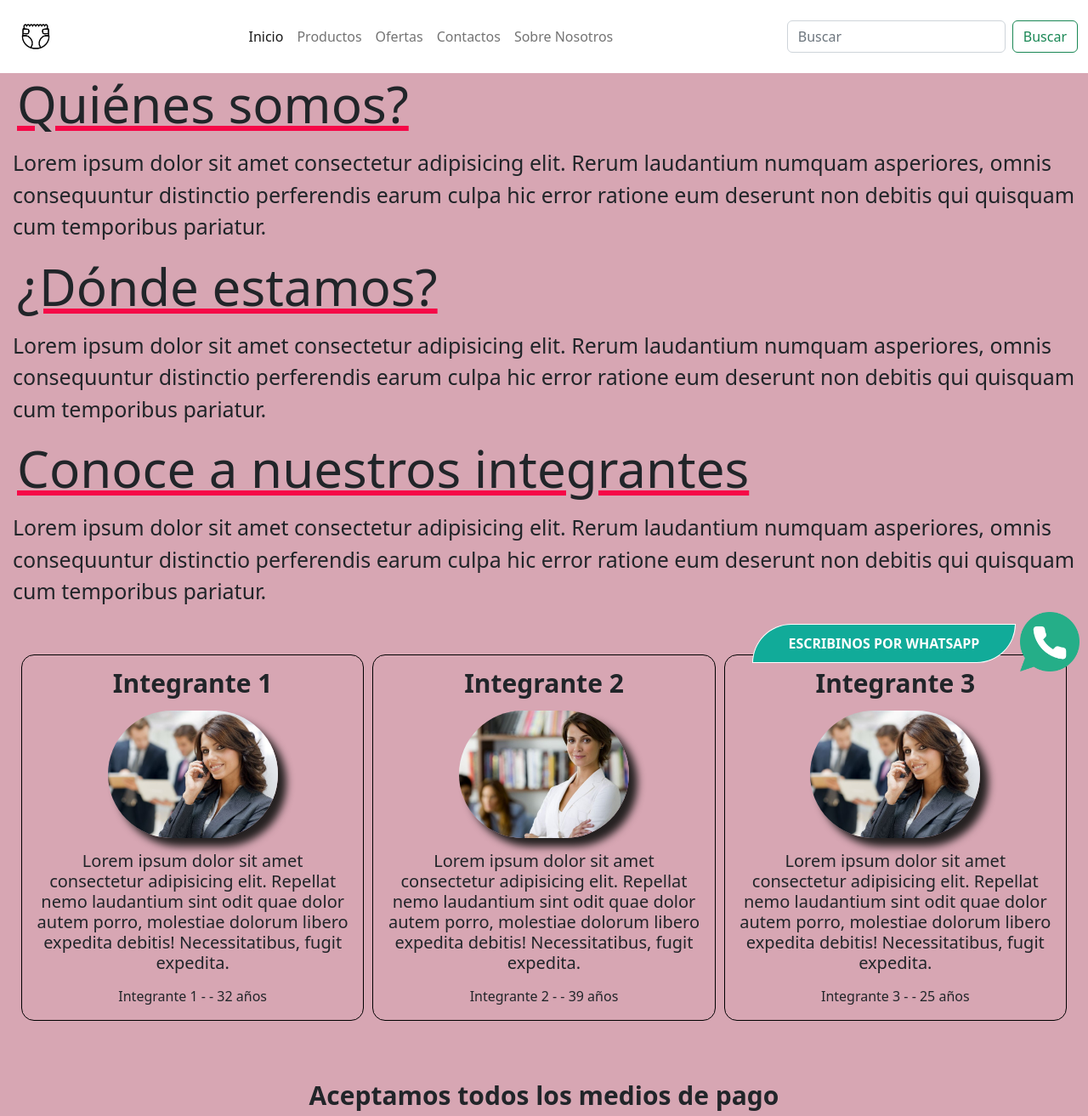
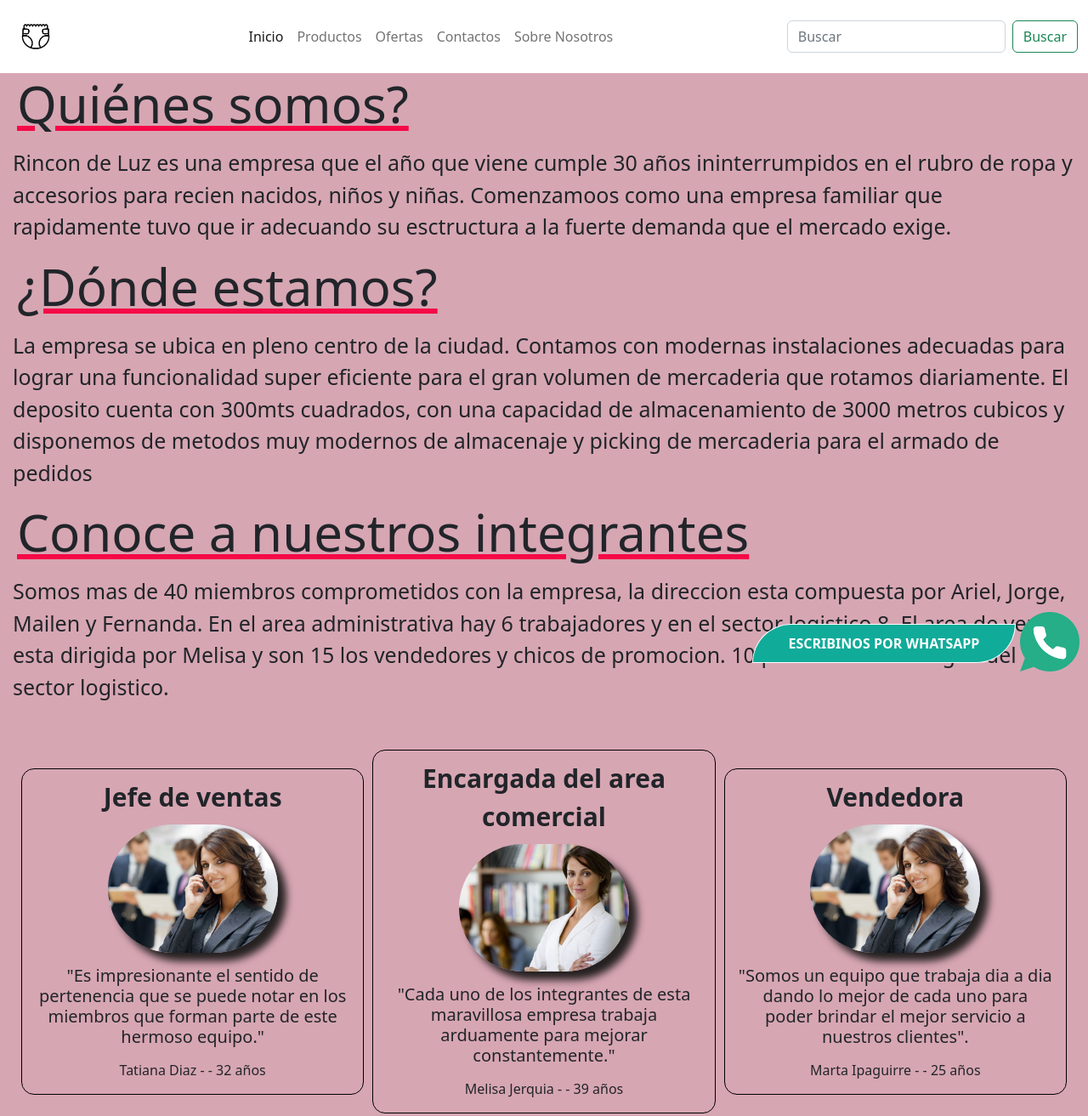
Before and after one commit to brunorosales1583/brunorosales1583, a website: page sobrenosotros.html in a window 1280 px wide. Shown: the top 1313 px of the page at 85% size. Drawn offline with nearby package versions, Linux system fonts and the light colour scheme.

Commit message:
puliendo errores para entrega final, integrantes, texto sobre nosotros, responsive

```diff
--- a/SCSS/style2.scss
+++ b/SCSS/style2.scss
@@ -499,7 +499,8 @@ section img {
 }
 
 .contenedor_integrantes {
-    display: flex;
+    display: grid;
+    grid-template-columns: auto auto auto;
     width: auto;
     height: auto;
     align-items: center;
@@ -522,10 +523,12 @@ section img {
 }
 
 .contenedor_integrantes div {
+    width: auto;
     text-align: center;
     border: 1px solid black;
     margin: 5px;
     border-radius: 15px;
+
 }
 
 .contenedor_integrantes h2 {
@@ -673,5 +676,24 @@ section img {
         font-size: 10px;
         font-weight: 700;
     }
+    .contenedor_integrantes {
+        display: flex;
+        flex-wrap: wrap;
+        justify-content: center;
+        width: auto;
+        height: auto;
+        align-items: center;
+        margin: 50px 20px;
+    }
+
+    .contenedor_integrantes div {
+        width: 80%;
+        text-align: center;
+        border: 1px solid black;
+        margin: 5px;
+        border-radius: 15px;
+
+    }
+
 
 }
--- a/sobrenosotros.html
+++ b/sobrenosotros.html
@@ -28,6 +28,7 @@
 	<title>Rincon de Luz</title>
 </head>
 
+<body>
 	<!--encabezado-->
 	<header>
 		<nav class="navbar navbar-expand-lg bg-transparent">
@@ -35,8 +36,8 @@
 				<a class="navbar-brand" href="#"><img src="imagenes/img-panal.jpg" width="60px"
 						alt="imagen de logo de pañal"></a>
 				<button class="navbar-toggler" type="button" data-bs-toggle="collapse"
-				data-bs-target="#navbarSupportedContent" aria-controls="navbarSupportedContent" aria-expanded="false"
-				aria-label="Toggle navigation">
+					data-bs-target="#navbarSupportedContent" aria-controls="navbarSupportedContent"
+					aria-expanded="false" aria-label="Toggle navigation">
 					<span class="navbar-toggler-icon"></span>
 				</button>
 				<div class="collapse navbar-collapse justify-content-center" id="navbarSupportedContent">
@@ -65,11 +66,8 @@
 			</div>
 		</nav>
 	</header>
-
-
 	<!--articulo principal-->
 	<main>
-
 		<div class="contenedor-w-fijo">
 			<!--Whatsapp fijo-->
 			<div class="w-fijo">
@@ -84,83 +82,59 @@
 				</a>
 			</div>
 		</div>
-
 		<!--Texto principal-->
 		<div class="articulo">
 			<h2>Quiénes somos?</h2>
-		<p> Lorem ipsum dolor sit amet consectetur adipisicing elit. Rerum laudantium numquam asperiores, omnis
-			consequuntur
-			distinctio perferendis earum culpa hic error ratione eum deserunt non debitis qui quisquam cum temporibus
-			pariatur.</p>
-
+			<p> Rincon de Luz es una empresa que el año que viene cumple 30 años ininterrumpidos en el rubro de ropa y accesorios para recien nacidos, niños y niñas. Comenzamoos como una empresa familiar que rapidamente tuvo que ir adecuando su esctructura a la fuerte demanda que el mercado exige.</p>
 			<h2>¿Dónde estamos?</h2>
-		<p> Lorem ipsum dolor sit amet consectetur adipisicing elit. Rerum laudantium numquam asperiores, omnis
-			consequuntur
-			distinctio perferendis earum culpa hic error ratione eum deserunt non debitis qui quisquam cum temporibus
-			pariatur.</p>
-
+			<p> La empresa se ubica en pleno centro de la ciudad. Contamos con modernas instalaciones adecuadas para lograr una funcionalidad super eficiente para el gran volumen de mercaderia que rotamos diariamente. El deposito cuenta con 300mts cuadrados, con una capacidad de almacenamiento de 3000 metros cubicos y disponemos de metodos muy modernos de almacenaje y picking de mercaderia para el armado de pedidos</p>
 			<h2>Conoce a nuestros integrantes</h2>
-		<p> Lorem ipsum dolor sit amet consectetur adipisicing elit. Rerum laudantium numquam asperiores, omnis
-			consequuntur
-			distinctio perferendis earum culpa hic error ratione eum deserunt non debitis qui quisquam cum temporibus
-			pariatur.</p>
+			<p> Somos mas de 40 miembros comprometidos con la empresa, la direccion esta compuesta por Ariel, Jorge, Mailen y Fernanda. En el area administrativa hay 6 trabajadores y en el sector logistico 8. El area de ventas esta dirigida por Melisa y son 15 los vendedores y chicos de promocion. 10 personas se encargan del sector logistico.</p>
 		</div>
 		<div class="contenedor_integrantes">
 			<div class="integrante_1">
-			<p class="titulo_integrantes">Integrante 1</p>
+				<p class="titulo_integrantes">Jefe de ventas</p>
 				<a href="#">
 					<img src="imagenes/img-hum.png" alt="integrante 1" class="img_integrante_1">
 				</a>
-			<h2>Lorem ipsum dolor sit amet consectetur adipisicing elit. Repellat nemo laudantium sint odit quae dolor
-				autem porro, molestiae dolorum libero expedita debitis! Necessitatibus, fugit expedita.</h2>
-			<p>Integrante 1 - - 32 años</p>
+				<h2>"Es impresionante el sentido de pertenencia que se puede notar en los miembros que forman parte de este hermoso equipo."</h2>
+				<p>Tatiana Diaz - - 32 años</p>
 			</div>
 			<div class="integrante_2">
-			<p class="titulo_integrantes">Integrante 2</p>
+				<p class="titulo_integrantes">Encargada del area comercial</p>
 				<a href="#">
 					<img src="imagenes/img-hum2.png" alt="integrante 1" class="img_integrante_1">
 				</a>
-			<h2>Lorem ipsum dolor sit amet consectetur adipisicing elit. Repellat nemo laudantium sint odit quae dolor
-				autem porro, molestiae dolorum libero expedita debitis! Necessitatibus, fugit expedita.</h2>
-			<p>Integrante 2 - - 39 años</p>
+				<h2>"Cada uno de los integrantes de esta maravillosa empresa trabaja arduamente para mejorar constantemente."</h2>
+				<p>Melisa Jerquia - - 39 años</p>
 			</div>
 			<div class="integrante_3">
-			<p class="titulo_integrantes">Integrante 3</p>
+				<p class="titulo_integrantes">Vendedora</p>
 				<a href="#">
 					<img src="imagenes/img-hum.png" alt="integrante 1" class="img_integrante_1">
 				</a>
-			<h2>Lorem ipsum dolor sit amet consectetur adipisicing elit. Repellat nemo laudantium sint odit quae dolor
-				autem porro, molestiae dolorum libero expedita debitis! Necessitatibus, fugit expedita.</h2>
-			<p>Integrante 3 - - 25 años</p>
+				<h2>"Somos un equipo que trabaja dia a dia dando lo mejor de cada uno para poder brindar el mejor servicio a nuestros clientes".</h2>
+				<p>Marta Ipaguirre - - 25 años</p>
 			</div>
-
 		</div>
-
-
-
 		<!--Medios de Pago-->
 		<div class="medios-de-pago">
 			<p class="medios-de-pago"><b>Aceptamos todos los medios de pago</b></p>
 			<img src="imagenes/img-mediosdepago.jpg" alt="imagen de tarjetas" class="img-medios-de-pago">
 		</div>
-
 	</main>
 	<!--footer-->
 	<footer>
 		<div class="footer">
-
 			<a href="#">
 				<img src="imagenes/img-whatsapp.png" alt="telefono">
 			</a>
-
 			<a href="#">
 				<img src="imagenes/img-correo.png" alt="correo">
 			</a>
-
 			<a href="#">
 				<img src="imagenes/img-facebook.png" alt="Facebook">
 			</a>
-
 			<a href="#">
 				<img src="imagenes/img-instagram.png" alt="instagram">
 			</a>
@@ -168,9 +142,7 @@
 		<div class="d-flex mx-auto" style="height:50px">
 			<a href="#" class="my-3 nav-link active">Volver arriba</a>
 		</div>
-
 		<p class="derechos">Derechos reservados a Rincon de Luz S.A.</p>
-
 	</footer>
 	<!-- JavaScript Bundle with Popper -->
 	<script src="https://cdn.jsdelivr.net/npm/bootstrap@5.2.0/dist/js/bootstrap.bundle.min.js"
```
Also changed, not shown: contacto.html (+7 -24 lines), index.html (+1 -14 lines), ofertas.html (+3 -18 lines), productos.html (+3 -14 lines), SCSS/style2.css, 1 other file. Lines whose indentation alone changed are shown as unchanged.
